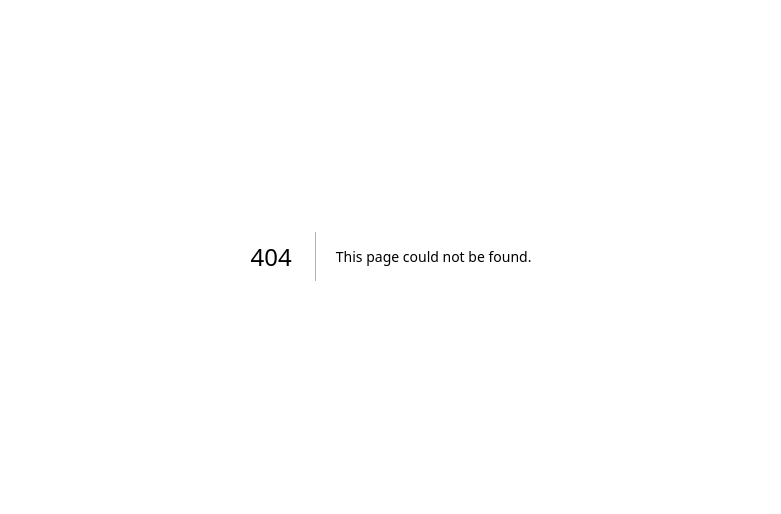
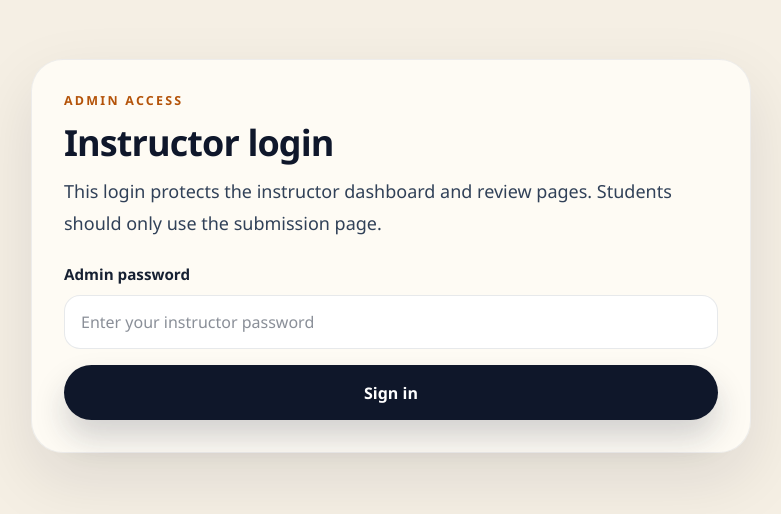
Before and after one commit to 2022aj/homework-portal, a Next.js app: page /admin-login in a window 1280 px wide. Before the commit this address had no page. Shown: the part 144-658 px from the top of the page, without its empty margins (249-1030 px from the left). Built offline with nearby package versions, Linux system fonts and the light colour scheme.

Commit message:
Add admin protection for instructor pages

```diff
--- /dev/null
+++ b/src/app/admin-login/page.tsx
@@ -0,0 +1,72 @@
+"use client";
+
+import { FormEvent, useState } from "react";
+
+export default function AdminLoginPage() {
+  const [password, setPassword] = useState("");
+  const [errorMessage, setErrorMessage] = useState("");
+  const [isSubmitting, setIsSubmitting] = useState(false);
+
+  async function handleSubmit(event: FormEvent<HTMLFormElement>) {
+    event.preventDefault();
+    setErrorMessage("");
+    setIsSubmitting(true);
+
+    const response = await fetch("/api/admin-login", {
+      method: "POST",
+      headers: {
+        "Content-Type": "application/json",
+      },
+      body: JSON.stringify({ password }),
+    });
+
+    if (!response.ok) {
+      const payload = (await response.json()) as { error?: string };
+      setErrorMessage(payload.error ?? "Login failed.");
+      setIsSubmitting(false);
+      return;
+    }
+
+    window.location.href = "/instructor";
+  }
+
+  return (
+    <main className="mx-auto flex min-h-screen w-full max-w-3xl flex-col justify-center px-6 py-10">
+      <section className="card-panel gap-6">
+        <div className="space-y-3">
+          <p className="section-label">Admin access</p>
+          <h1 className="text-4xl font-bold tracking-tight text-slate-900">
+            Instructor login
+          </h1>
+          <p className="text-lg leading-8 text-slate-700">
+            This login protects the instructor dashboard and review pages.
+            Students should only use the submission page.
+          </p>
+        </div>
+
+        <form className="grid gap-4" onSubmit={handleSubmit}>
+          <label className="form-field">
+            <span>Admin password</span>
+            <input
+              onChange={(event) => setPassword(event.target.value)}
+              placeholder="Enter your instructor password"
+              required
+              type="password"
+              value={password}
+            />
+          </label>
+
+          <button className="button-primary" disabled={isSubmitting} type="submit">
+            {isSubmitting ? "Signing in..." : "Sign in"}
+          </button>
+
+          {errorMessage ? (
+            <p className="rounded-2xl bg-slate-900 px-4 py-3 text-sm text-white">
+              {errorMessage}
+            </p>
+          ) : null}
+        </form>
+      </section>
+    </main>
+  );
+}
--- /dev/null
+++ b/src/app/api/admin-login/route.ts
@@ -0,0 +1,31 @@
+import { NextRequest, NextResponse } from "next/server";
+
+export async function POST(request: NextRequest) {
+  const { password } = (await request.json()) as { password?: string };
+
+  const adminPassword = process.env.ADMIN_ACCESS_PASSWORD;
+  const sessionSecret = process.env.ADMIN_SESSION_SECRET;
+
+  if (!adminPassword || !sessionSecret) {
+    return NextResponse.json(
+      { error: "Admin login is not configured yet." },
+      { status: 500 },
+    );
+  }
+
+  if (!password || password !== adminPassword) {
+    return NextResponse.json({ error: "Incorrect password." }, { status: 401 });
+  }
+
+  const response = NextResponse.json({ success: true });
+
+  response.cookies.set("admin_session", sessionSecret, {
+    httpOnly: true,
+    sameSite: "lax",
+    secure: process.env.NODE_ENV === "production",
+    path: "/",
+    maxAge: 60 * 60 * 24 * 7,
+  });
+
+  return response;
+}
--- /dev/null
+++ b/src/app/api/admin-logout/route.ts
@@ -0,0 +1,15 @@
+import { NextResponse } from "next/server";
+
+export async function POST() {
+  const response = NextResponse.json({ success: true });
+
+  response.cookies.set("admin_session", "", {
+    httpOnly: true,
+    sameSite: "lax",
+    secure: process.env.NODE_ENV === "production",
+    path: "/",
+    maxAge: 0,
+  });
+
+  return response;
+}
--- a/src/app/instructor/page.tsx
+++ b/src/app/instructor/page.tsx
@@ -2,6 +2,7 @@
 
 import Link from "next/link";
 import { FormEvent, useEffect, useState } from "react";
+import { AdminLogoutButton } from "@/components/admin-logout-button";
 import { supabase } from "@/lib/supabase";
 
 type Assignment = {
@@ -300,9 +301,12 @@ export default function InstructorPage() {
             create one here, it becomes available on the student upload page.
           </p>
           <div>
-            <Link className="button-secondary" href="/review">
-              Open review page
-            </Link>
+            <div className="flex flex-col gap-3 sm:flex-row">
+              <Link className="button-secondary" href="/review">
+                Open review page
+              </Link>
+              <AdminLogoutButton />
+            </div>
           </div>
         </div>
 
--- a/src/app/page.tsx
+++ b/src/app/page.tsx
@@ -31,18 +31,15 @@ export default function Home() {
             <p className="max-w-2xl text-lg leading-8 text-slate-700">
               This is the first version of your website for college homework
               submissions. Students can upload a file and answer questions.
-              Instructors can create assignment slots and review responses.
+              Instructor pages are protected behind a private login.
             </p>
           </div>
           <div className="flex flex-col gap-4 sm:flex-row">
-            <Link className="button-primary" href="/instructor">
-              Open instructor dashboard
+            <Link className="button-primary" href="/submit">
+              Open student submission page
             </Link>
-            <Link className="button-secondary" href="/submit">
-              View student submission page
-            </Link>
-            <Link className="button-secondary" href="/review">
-              Open review page
+            <Link className="button-secondary" href="/admin-login">
+              Instructor login
             </Link>
           </div>
         </div>
--- a/src/app/review/page.tsx
+++ b/src/app/review/page.tsx
@@ -1,6 +1,8 @@
 "use client";
 
+import Link from "next/link";
 import { useEffect, useMemo, useState } from "react";
+import { AdminLogoutButton } from "@/components/admin-logout-button";
 import { supabase } from "@/lib/supabase";
 
 type ReviewSubmission = {
@@ -124,6 +126,8 @@ export default function ReviewPage() {
   return (
     <main className="mx-auto flex min-h-screen w-full max-w-6xl flex-col gap-8 px-6 py-10 lg:px-10">
       <section className="card-panel space-y-4">
+        <div className="flex flex-col gap-4 lg:flex-row lg:items-start lg:justify-between">
+          <div className="space-y-4">
             <p className="section-label">Instructor review</p>
             <h1 className="text-4xl font-bold tracking-tight text-slate-900">
               Review student submissions
@@ -132,6 +136,15 @@ export default function ReviewPage() {
               This page shows each uploaded file, the generated follow-up questions,
               and the student&apos;s saved answers in one place.
             </p>
+          </div>
+
+          <div className="flex flex-col gap-3 sm:flex-row">
+            <Link className="button-secondary" href="/instructor">
+              Back to instructor
+            </Link>
+            <AdminLogoutButton />
+          </div>
+        </div>
       </section>
 
       <section className="card-panel">
--- /dev/null
+++ b/src/components/admin-logout-button.tsx
@@ -0,0 +1,17 @@
+"use client";
+
+export function AdminLogoutButton() {
+  async function handleLogout() {
+    await fetch("/api/admin-logout", {
+      method: "POST",
+    });
+
+    window.location.href = "/admin-login";
+  }
+
+  return (
+    <button className="button-secondary" onClick={() => void handleLogout()} type="button">
+      Log out
+    </button>
+  );
+}
--- /dev/null
+++ b/src/proxy.ts
@@ -0,0 +1,17 @@
+import { NextResponse } from "next/server";
+import type { NextRequest } from "next/server";
+
+export function proxy(request: NextRequest) {
+  const sessionSecret = process.env.ADMIN_SESSION_SECRET;
+  const adminSession = request.cookies.get("admin_session")?.value;
+
+  if (!sessionSecret || adminSession !== sessionSecret) {
+    return NextResponse.redirect(new URL("/admin-login", request.url));
+  }
+
+  return NextResponse.next();
+}
+
+export const config = {
+  matcher: ["/instructor/:path*", "/review/:path*"],
+};
```
Also changed, not shown: 1 other file (tests, documents, lock files or other folders). Lines whose indentation alone changed are shown as unchanged.
